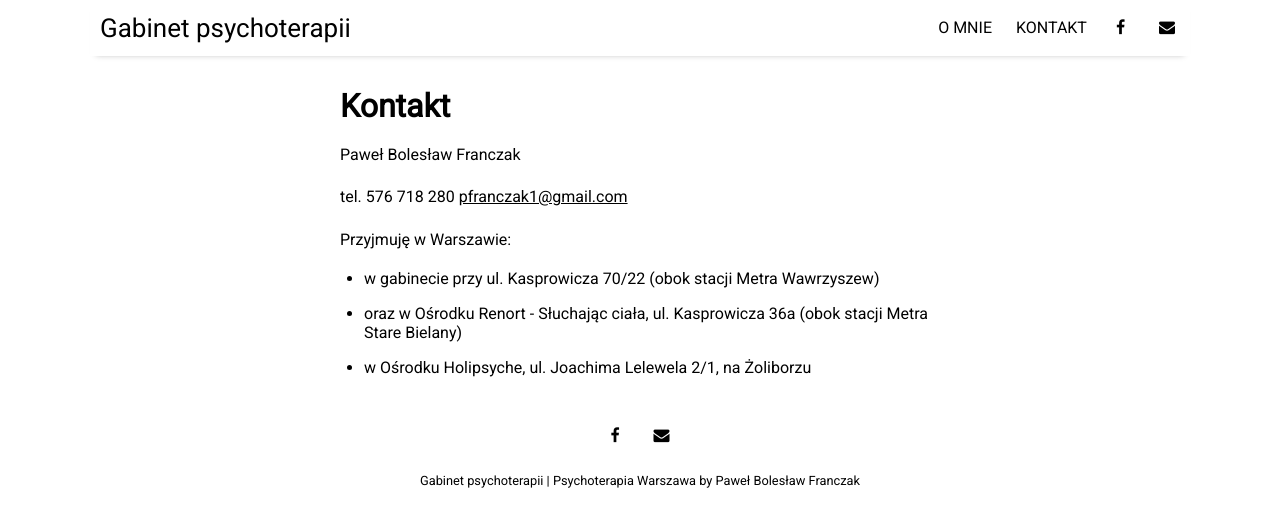
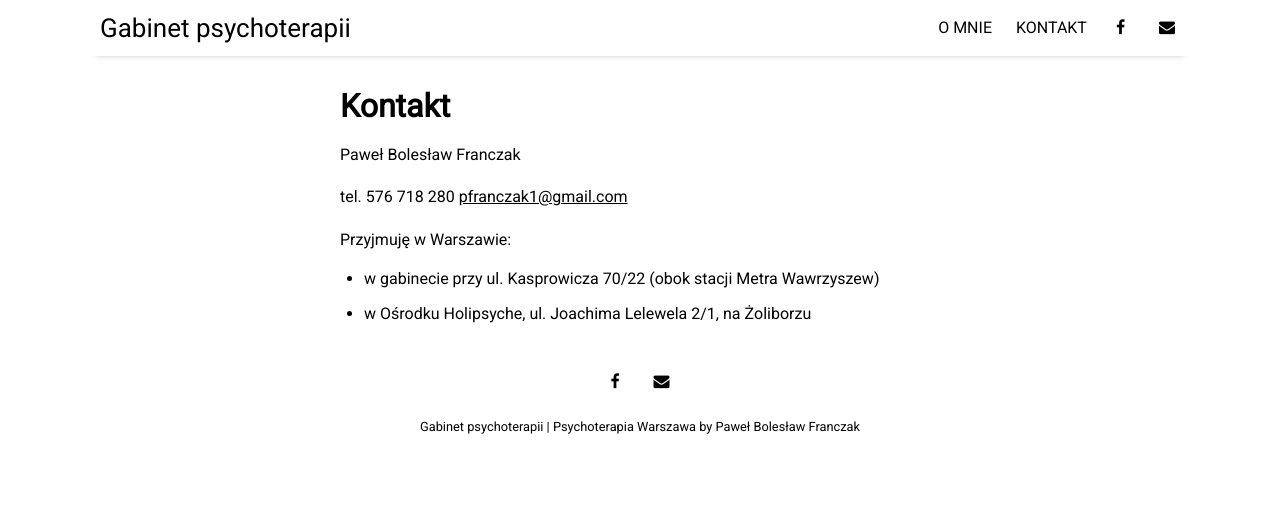
Before and after one commit to kmmolska/kmmolska.github.io, a Jekyll site: the page built from pages/contact.md, in a window 1280 px wide. Shown: the top 527 px of the page. Built offline with Jekyll 4.4.1, drawn with Linux system fonts in a browser that asks for light colours; nearby versions of some CDN libraries.

Commit message:
Update contact.md

```diff
--- a/pages/contact.md
+++ b/pages/contact.md
@@ -10,5 +10,4 @@ tel. 576 718 280
 
 Przyjmuję w Warszawie:
 - w gabinecie przy ul. Kasprowicza 70/22 (obok stacji Metra Wawrzyszew)
-- oraz w Ośrodku Renort - Słuchając ciała, ul. Kasprowicza 36a (obok stacji Metra Stare Bielany)
 - w Ośrodku Holipsyche, ul. Joachima Lelewela 2/1, na Żoliborzu
```
